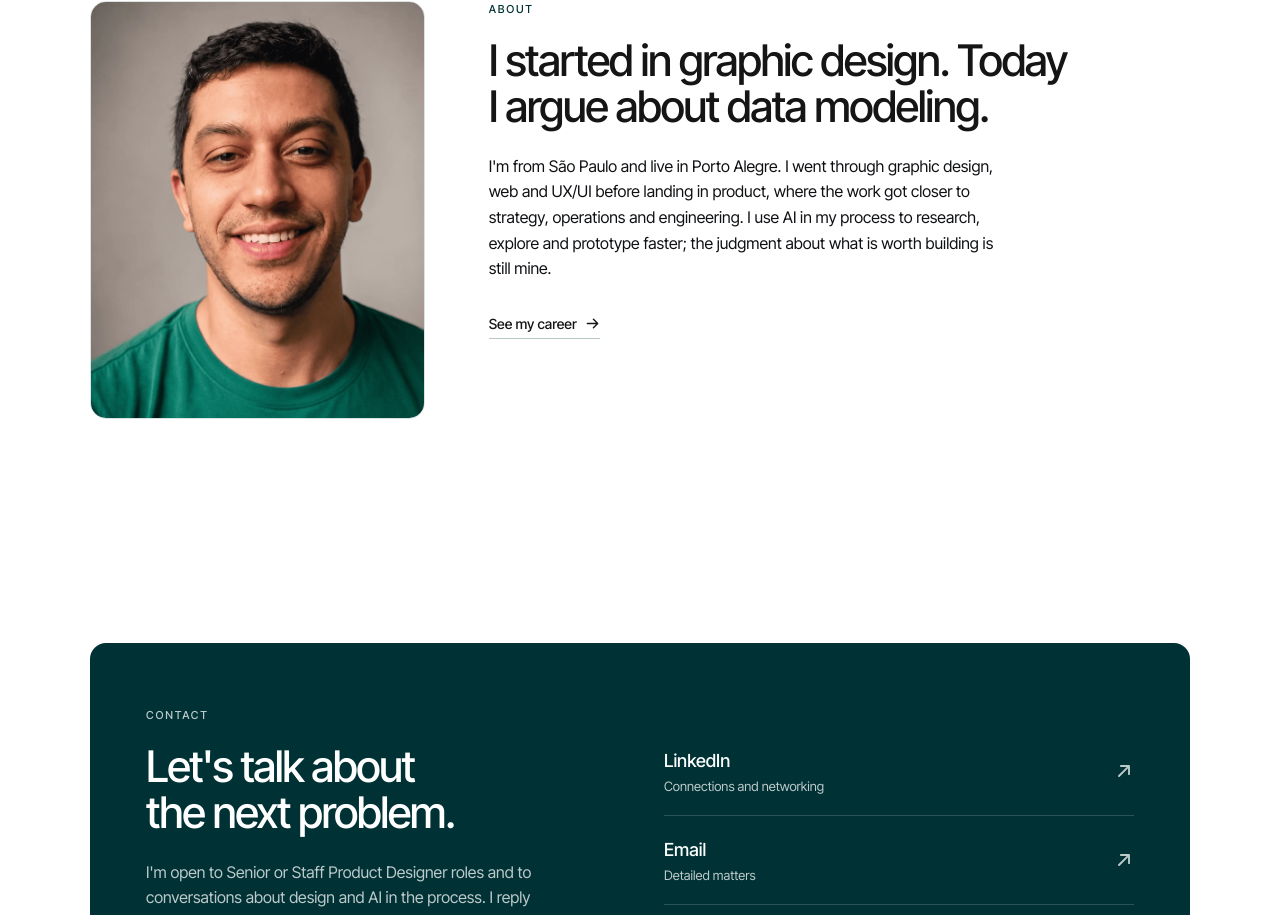
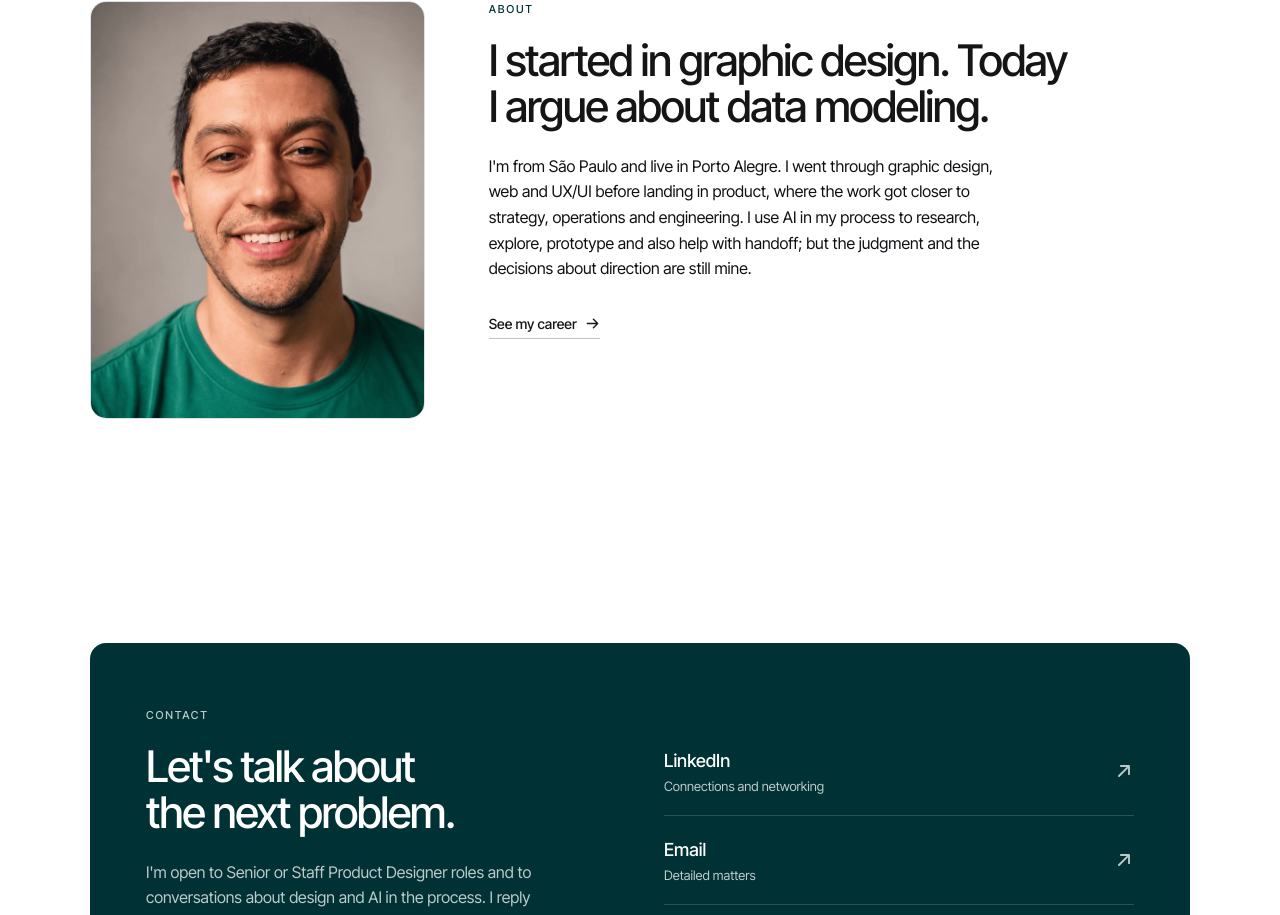
Before and after one commit to rodrijovem/rodrigofsilva-portfolio, a React (Vite) app: page / in a window 1280 px wide. Shown: the part 3022-3937 px from the top of the page. Built offline with nearby package versions, Linux system fonts and the light colour scheme.

Commit message:
content(home): novo final do texto do bloco Sobre
Co-Authored-By: Claude Opus 5.5 <noreply@anthropic.com>

```diff
--- a/src/i18n/en.ts
+++ b/src/i18n/en.ts
@@ -21,7 +21,7 @@ export const en: Translations = {
     casesCta: 'Read case study',
     aboutEyebrow: 'About',
     aboutTitle: 'I started in graphic design. Today I argue about data modeling.',
-    aboutText: "I'm from São Paulo and live in Porto Alegre. I went through graphic design, web and UX/UI before landing in product, where the work got closer to strategy, operations and engineering. I use AI in my process to research, explore and prototype faster; the judgment about what is worth building is still mine.",
+    aboutText: "I'm from São Paulo and live in Porto Alegre. I went through graphic design, web and UX/UI before landing in product, where the work got closer to strategy, operations and engineering. I use AI in my process to research, explore, prototype and also help with handoff; but the judgment and the decisions about direction are still mine.",
     aboutCta: 'See my career',
     contactEyebrow: 'Contact',
     contactTitle: "Let's talk about the next problem.",
--- a/src/i18n/pt.ts
+++ b/src/i18n/pt.ts
@@ -21,7 +21,7 @@ export const pt: Translations = {
     casesCta: 'Ler estudo de caso',
     aboutEyebrow: 'Sobre',
     aboutTitle: 'Comecei no design gráfico. Hoje discuto modelagem de dados.',
-    aboutText: "Sou paulista e moro em Porto Alegre. Passei por design gráfico, web e UX/UI até chegar em produto, onde o trabalho ficou mais perto de estratégia, operação e engenharia. Uso IA no processo para pesquisar, explorar e prototipar mais rápido; o julgamento sobre o que vale construir continua sendo meu.",
+    aboutText: "Sou paulista e moro em Porto Alegre. Passei por design gráfico, web e UX/UI até chegar em produto, onde o trabalho ficou mais perto de estratégia, operação e engenharia. Uso IA no processo para pesquisar, explorar, prototipar e também ajudar no handoff; mas o julgamento e as decisões de caminho ainda são meus.",
     aboutCta: 'Conheça minha trajetória',
     contactEyebrow: 'Contato',
     contactTitle: 'Vamos conversar sobre o próximo problema.',
```
